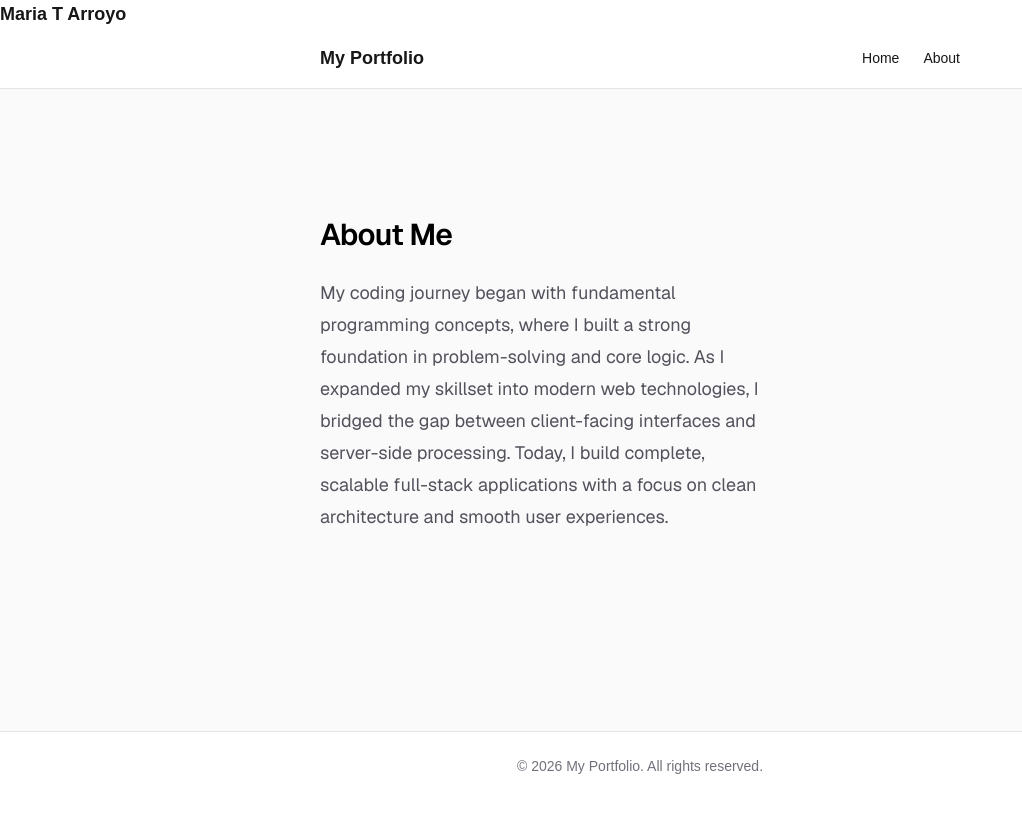
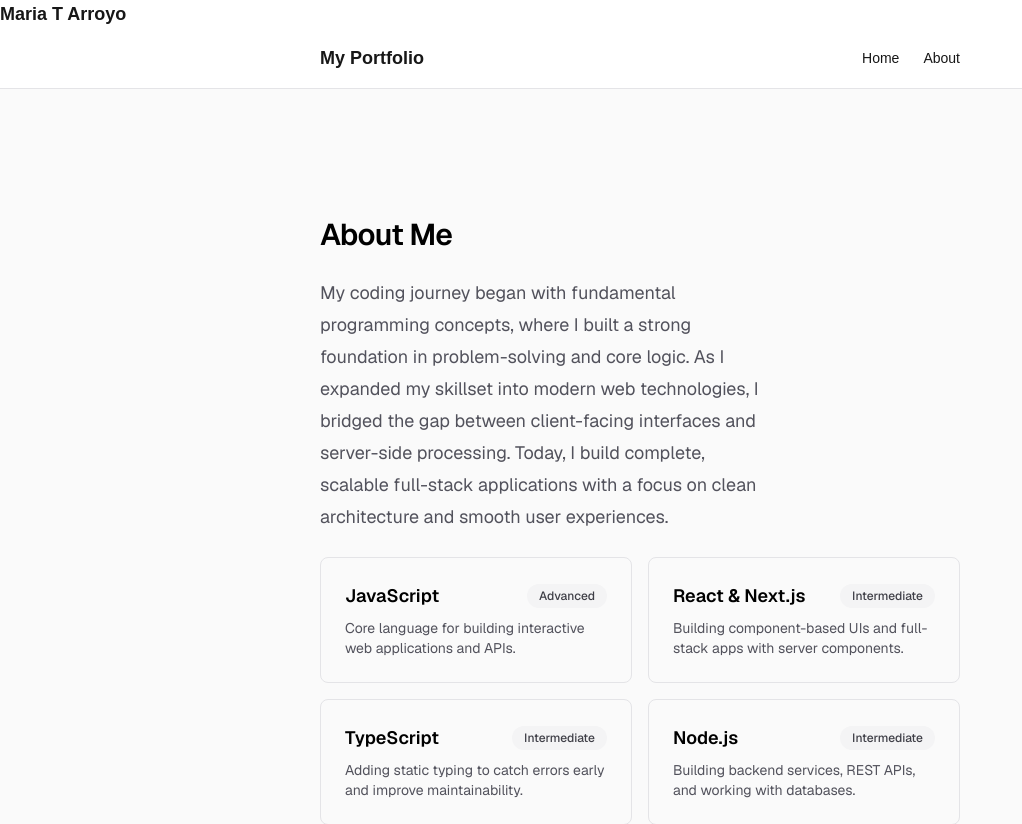
Before and after one commit to Maritherecua/wdd430-portfolio, a Next.js app: page /about in a window 1280 px wide. Shown: the top 824 px of the page, without its empty margins (0-1022 px from the left). Before the commit the page ends 800 px from the top, so only its background shows below. Built offline with nearby package versions, Linux system fonts and the light colour scheme.

Commit message:
Added custom SkillCard component and updated About page to include skill descriptions.

```diff
--- a/app/about/page.tsx
+++ b/app/about/page.tsx
@@ -1,3 +1,5 @@
+import SkillCard from "@/components/SkillCard";
+
 export default function About() {
     return (
         <div className="flex flex-1 flex-col items-center bg-zinc-50 font-sans dark:bg-black">
@@ -8,9 +10,31 @@ export default function About() {
                 <p className="max-w-md text-lg leading-8 text-zinc-600 dark:text-zinc-400">
                     My coding journey began with fundamental programming concepts, where I built a strong foundation in problem-solving and core logic.
                     As I expanded my skillset into modern web technologies,
-                     I bridged the gap between client-facing interfaces and server-side processing. Today, I build complete,
-                     scalable full-stack applications with a focus on clean architecture and smooth user experiences.
+                    I bridged the gap between client-facing interfaces and server-side processing. Today, I build complete,
+                    scalable full-stack applications with a focus on clean architecture and smooth user experiences.
                 </p>
+                <div className="grid w-full gap-4 sm:grid-cols-2">
+                    <SkillCard
+                        name="JavaScript"
+                        level="Advanced"
+                        description="Core language for building interactive web applications and APIs."
+                    />
+                    <SkillCard
+                        name="React & Next.js"
+                        level="Intermediate"
+                        description="Building component-based UIs and full-stack apps with server components."
+                    />
+                    <SkillCard
+                        name="TypeScript"
+                        level="Intermediate"
+                        description="Adding static typing to catch errors early and improve maintainability."
+                    />
+                    <SkillCard
+                        name="Node.js"
+                        level="Intermediate"
+                        description="Building backend services, REST APIs, and working with databases."
+                    />
+                </div>
             </main>
         </div>
     );
--- /dev/null
+++ b/components/SkillCard.tsx
@@ -0,0 +1,23 @@
+interface SkillCardProps {
+    name: string;
+    level: "Beginner" | "Intermediate" | "Advanced";
+    description: string;
+}
+
+export default function SkillCard({ name, level, description }: SkillCardProps) {
+    return (
+        <div className="rounded-lg border border-zinc-200 p-6 dark:border-zinc-800">
+            <div className="flex items-center justify-between">
+                <h3 className="text-lg font-semibold text-black dark:text-zinc-50">
+                    {name}
+                </h3>
+                <span className="rounded-full bg-zinc-100 px-3 py-1 text-xs font-medium text-zinc-700 dark:bg-zinc-900 dark:text-zinc-300">
+                    {level}
+                </span>
+            </div>
+            <p className="mt-2 text-sm text-zinc-600 dark:text-zinc-400">
+                {description}
+            </p>
+        </div>
+    );
+}
```
